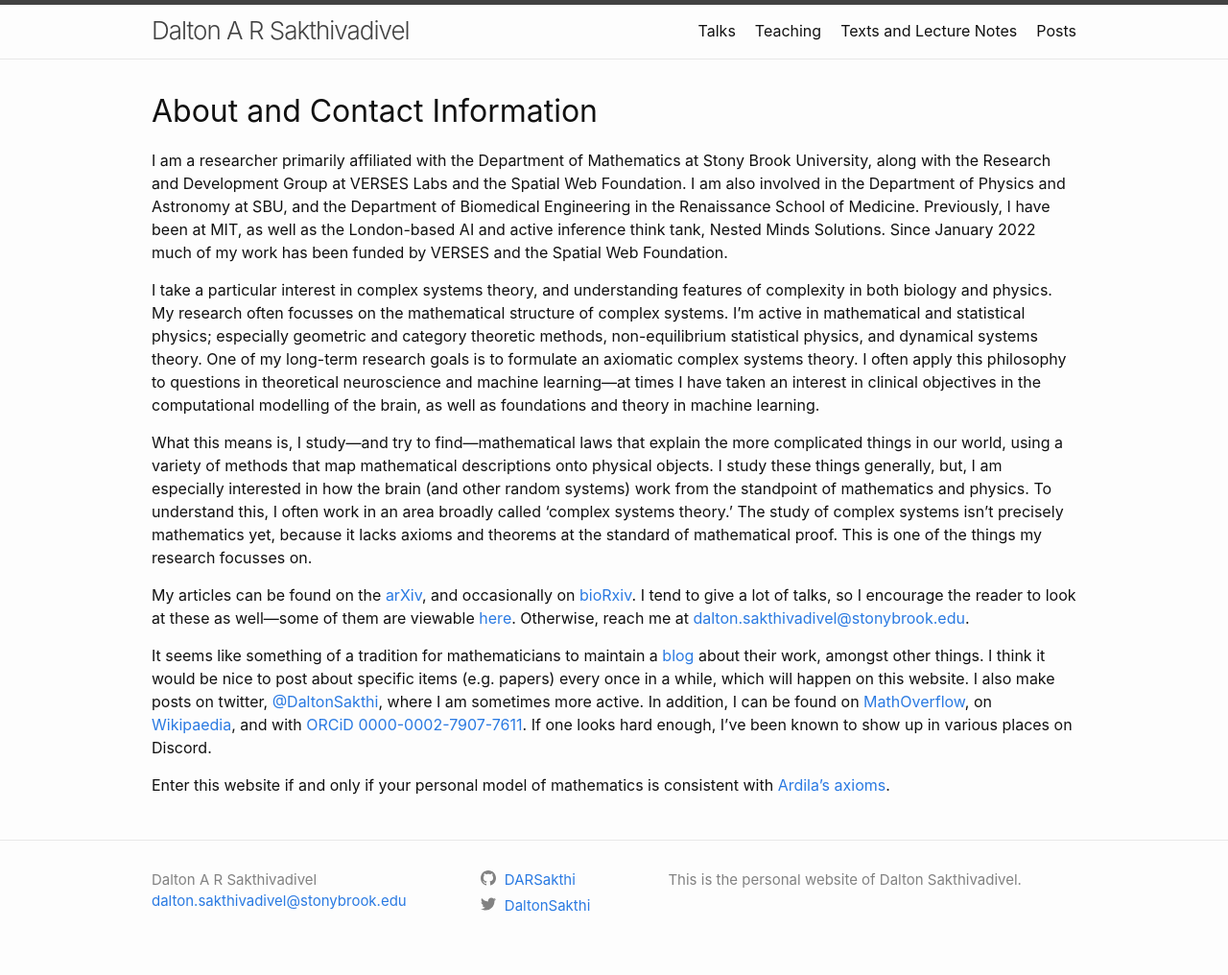
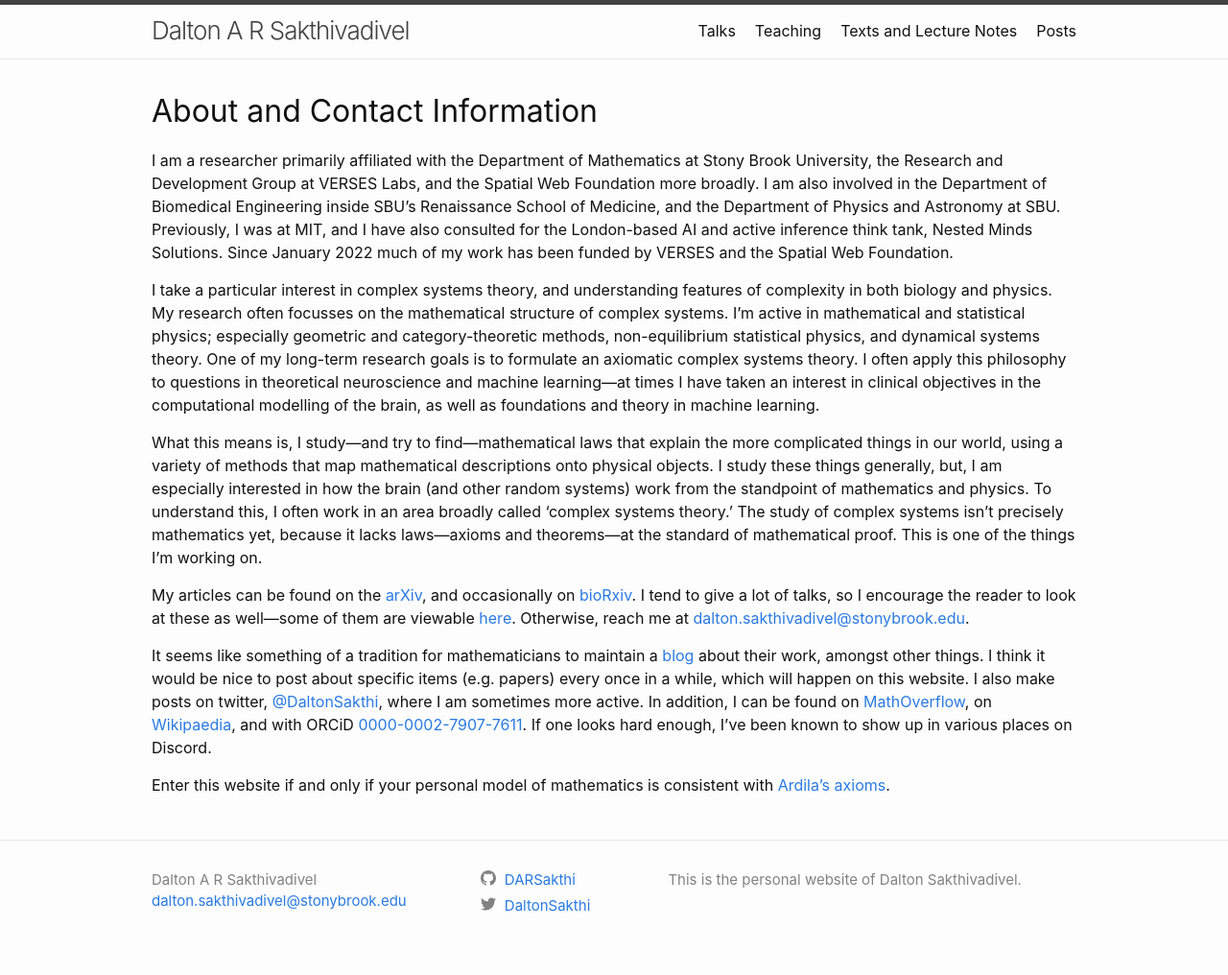
Before and after one commit to DARSakthi/DARSakthi.github.io, a Jekyll site: the page built from index.markdown, in a window 1280 px wide. Shown: the whole page at 96% size. Built offline with Jekyll 4.4.1, drawn with Linux system fonts in a browser that asks for light colours.

Commit message:
Update bio (stable)

```diff
--- a/index.markdown
+++ b/index.markdown
@@ -6,14 +6,14 @@ author_profile: true
 
 # About and Contact Information
 
-I am a researcher primarily affiliated with the Department of Mathematics at Stony Brook University, along with the Research and Development Group at VERSES Labs and the Spatial Web Foundation. I am also involved in the Department of Physics and Astronomy at SBU, and the Department of Biomedical Engineering in the Renaissance School of Medicine. Previously, I have been at MIT, as well as the London-based AI and active inference think tank, Nested Minds Solutions. Since January 2022 much of my work has been funded by VERSES and the Spatial Web Foundation.
+I am a researcher primarily affiliated with the Department of Mathematics at Stony Brook University, the Research and Development Group at VERSES Labs, and the Spatial Web Foundation more broadly. I am also involved in the Department of Biomedical Engineering inside SBU's Renaissance School of Medicine, and the Department of Physics and Astronomy at SBU. Previously, I was at MIT, and I have also consulted for the London-based AI and active inference think tank, Nested Minds Solutions. Since January 2022 much of my work has been funded by VERSES and the Spatial Web Foundation.
 
-I take a particular interest in complex systems theory, and understanding features of complexity in both biology and physics. My research often focusses on the mathematical structure of complex systems. I’m active in mathematical and statistical physics; especially geometric and category theoretic methods, non-equilibrium statistical physics, and dynamical systems theory. One of my long-term research goals is to formulate an axiomatic complex systems theory. I often apply this philosophy to questions in theoretical neuroscience and machine learning—at times I have taken an interest in clinical objectives in the computational modelling of the brain, as well as foundations and theory in machine learning.
+I take a particular interest in complex systems theory, and understanding features of complexity in both biology and physics. My research often focusses on the mathematical structure of complex systems. I’m active in mathematical and statistical physics; especially geometric and category-theoretic methods, non-equilibrium statistical physics, and dynamical systems theory. One of my long-term research goals is to formulate an axiomatic complex systems theory. I often apply this philosophy to questions in theoretical neuroscience and machine learning—at times I have taken an interest in clinical objectives in the computational modelling of the brain, as well as foundations and theory in machine learning.
 
-What this means is, I study—and try to find—mathematical laws that explain the more complicated things in our world, using a variety of methods that map mathematical descriptions onto physical objects. I study these things generally, but, I am especially interested in how the brain (and other random systems) work from the standpoint of mathematics and physics. To understand this, I often work in an area broadly called 'complex systems theory.' The study of complex systems isn’t precisely mathematics yet, because it lacks axioms and theorems at the standard of mathematical proof. This is one of the things my research focusses on.
+What this means is, I study—and try to find—mathematical laws that explain the more complicated things in our world, using a variety of methods that map mathematical descriptions onto physical objects. I study these things generally, but, I am especially interested in how the brain (and other random systems) work from the standpoint of mathematics and physics. To understand this, I often work in an area broadly called 'complex systems theory.' The study of complex systems isn’t precisely mathematics yet, because it lacks laws—axioms and theorems—at the standard of mathematical proof. This is one of the things I'm working on.
 
 My articles can be found on the [arXiv](https://arxiv.org/a/0000-0002-7907-7611.html), and occasionally on [bioRxiv](https://www.biorxiv.org/search/author1%3ADalton%2BA%2BR%2BSakthivadivel%2B). I tend to give a lot of talks, so I encourage the reader to look at these as well—some of them are viewable [here](https://darsakthi.github.io/talks). Otherwise, reach me at [dalton.sakthivadivel@stonybrook.edu](mailto:dalton.sakthivadivel@stonybrook.edu).
 
-It seems like something of a tradition for mathematicians to maintain a [blog](https://darsakthi.github.io/blog) about their work, amongst other things. I think it would be nice to post about specific items (e.g. papers) every once in a while, which will happen on this website. I also make posts on twitter, [@DaltonSakthi](https://twitter.com/DaltonSakthi), where I am sometimes more active. In addition, I can be found on [MathOverflow](https://mathoverflow.net/users/370636/dalton-a-r-sakthivadivel), on [Wikipaedia](https://en.wikipedia.org/wiki/User:Dalton.sakthi), and with [ORCiD 0000-0002-7907-7611](https://orcid.org/0000-0002-7907-7611). If one looks hard enough, I've been known to show up in various places on Discord.
+It seems like something of a tradition for mathematicians to maintain a [blog](https://darsakthi.github.io/blog) about their work, amongst other things. I think it would be nice to post about specific items (e.g. papers) every once in a while, which will happen on this website. I also make posts on twitter, [@DaltonSakthi](https://twitter.com/DaltonSakthi), where I am sometimes more active. In addition, I can be found on [MathOverflow](https://mathoverflow.net/users/370636/dalton-a-r-sakthivadivel), on [Wikipaedia](https://en.wikipedia.org/wiki/User:Dalton.sakthi), and with ORCiD [0000-0002-7907-7611](https://orcid.org/0000-0002-7907-7611). If one looks hard enough, I've been known to show up in various places on Discord.
 
 Enter this website if and only if your personal model of mathematics is consistent with [Ardila's axioms](http://math.sfsu.edu/federico/).
```
